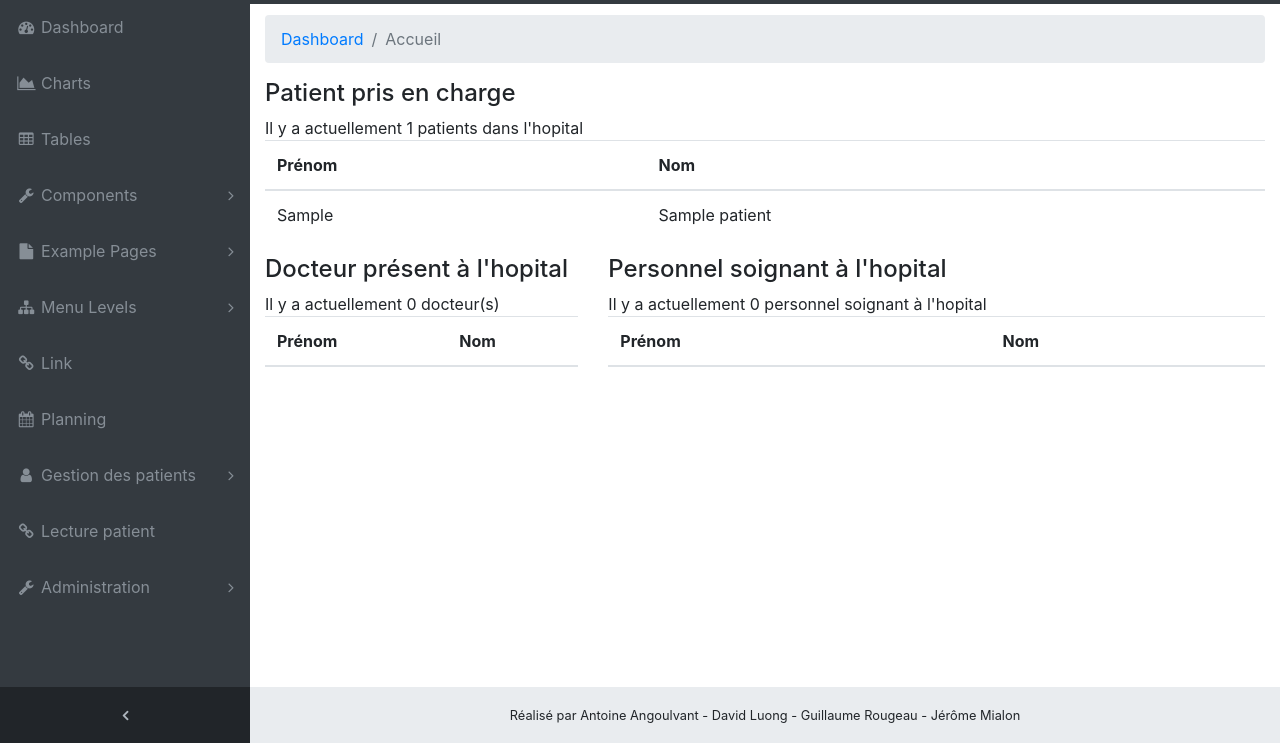
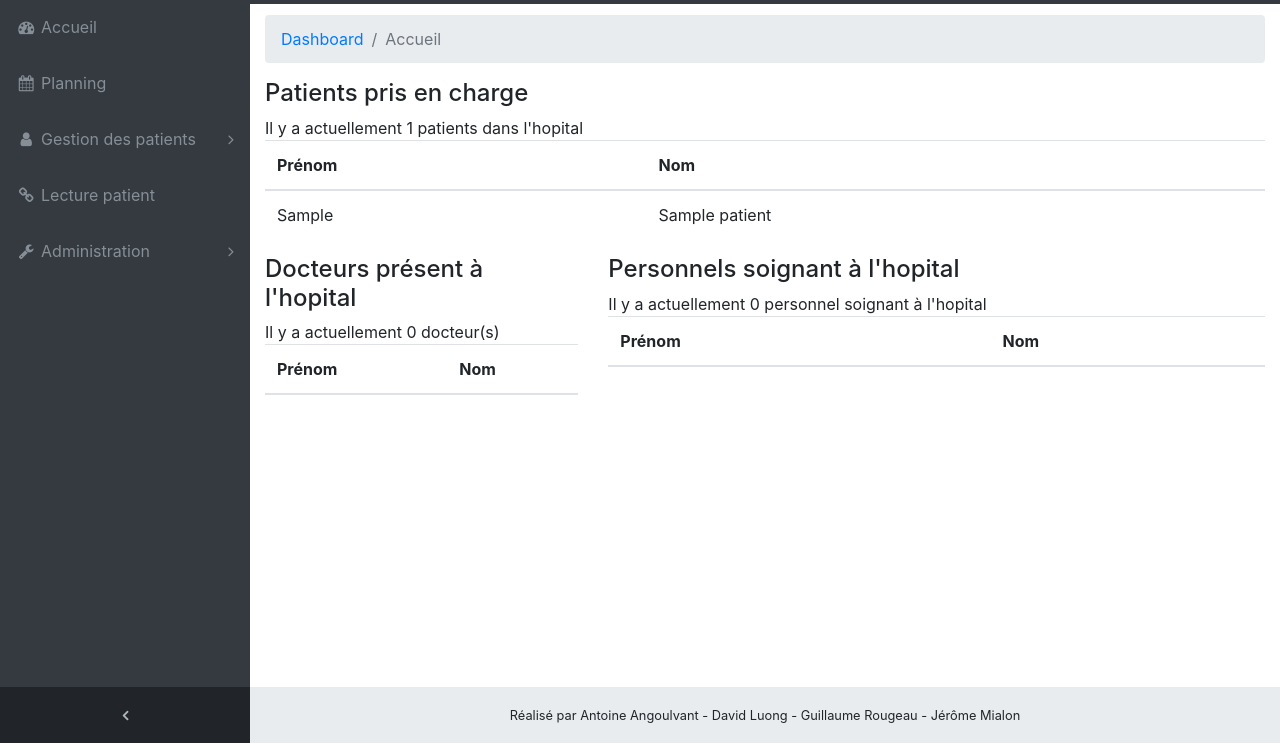
Before and after one commit to antoineangoulvant/MediNurse, a PHP site: page /medinurse/ in a window 1280 px wide. Shown: the part 57-800 px from the top of the page. Run offline with PHP 8.4, Linux system fonts and the light colour scheme; the visitor is signed in with stand-in values (Sample User, id 1); tables that the repository leaves empty or names only in its code hold one stand-in row (values such as "Sample post"); lists and menus that the app fills with data are empty.

Commit message:
Correction de quelques erreurs

```diff
--- a/accueil.php
+++ b/accueil.php
@@ -9,7 +9,7 @@
             <div class="container">
                 <div class="row">
                     <div class="col-12 .col-md-8">
-                        <h4>Patient pris en charge</h4>
+                        <h4>Patients pris en charge</h4>
                         Il y a actuellement <?php echo $donnes['nbPatient']; ?> patients dans l'hopital
                         <table class="table col-6">
                             <thead>
@@ -31,7 +31,7 @@
                     </table>
                 </div>
                     <div class="col-12 col-md-4">
-                        <h4>Docteur présent à l'hopital</h4>
+                        <h4>Docteurs présent à l'hopital</h4>
                         Il y a actuellement <?php echo $doc['nbDocteur']; ?> docteur(s)
                         <table class="table">
                             <thead>
@@ -53,7 +53,7 @@
                     </table>
                     </div>
             <div class="col-12 col-md-8">
-                <h4>Personnel soignant à l'hopital</h4>
+                <h4>Personnels soignant à l'hopital</h4>
                 Il y a actuellement <?php echo $nbAS['nbPS']; ?> personnel soignant à l'hopital
                 <table class="table">
                     <thead>
--- a/gestion_patient/lecture_patient.php
+++ b/gestion_patient/lecture_patient.php
@@ -39,7 +39,7 @@ if (isset($_POST['delete'])) {
         </div>
     </div>
     <form method="post" action="">
-        <div class="col-lg-4">
+        <div class="offset-4 col-4 col-lg-4 offset-4">
             <div class="form-group">
                 <label for="idpat">Identifiant du patient:</label>
                 <input type="number" class="form-control" id="idpatient" placeholder="Saisissez l'identifiant" name="idpatient">
@@ -50,7 +50,7 @@ if (isset($_POST['delete'])) {
     </form>
     <div class="card mb-3">
         <div class="card-header">
-            <i class="fa fa-table"></i>Service à effectuer
+            <i class="fa fa-table"></i> Services à effectuer
         </div>
         <div class="card-body">
         <div class="table-responsive" id="tachetab">
--- a/gestion_patient/liste_patients.php
+++ b/gestion_patient/liste_patients.php
@@ -66,7 +66,7 @@ $rep = $bdd->query('SELECT * FROM patient');
                     echo '<td>'.$libchambre['numero'].'</td>';
 
                     echo '<td>'.'<a href="index.php?page=patient&id='.$donnees['id_patient'].'" class="btn btn-sm btn-info"><span class="glyphicon glyphicon-user"></span> Fiche patient</a>'
-                    .'<a href="index.php?page=infomedicale&id='.$donnees['id_patient'].'" class="btn btn-sm btn-info"><span class="glyphicon glyphicon-user"></span> Information médicale</a>'.'</td>';
+                    .'<a style="margin-left: 15px;" href="index.php?page=infomedicale&id='.$donnees['id_patient'].'" class="btn btn-sm btn-info"><span class="glyphicon glyphicon-user"></span> Informations médicales</a>'.'</td>';
                     echo '<td>'. '<a href="index.php?page=voirliste&id='.$donnees['id_patient'].'" class="btn btn-sm btn-info"><span class="glyphicon glyphicon-user"></span>Voir Liste</a>'.'</td>';
                         //'<button type="button" id="" class="btn btn-primary" data-toggle="modal" data-target="#modalAdd">Ajouter</button>'.
                         //'<button type="button" value="<?php echo $donnees[\'idTache\']; //" class="btn btn-warning modalView" data-toggle="modal" data-target="#modalView">Voir liste</button>';
--- a/navbar.php
+++ b/navbar.php
@@ -9,88 +9,7 @@
             <li class="nav-item" data-toggle="tooltip" data-placement="right" title="Dashboard">
                 <a class="nav-link" href="index.php">
                     <i class="fa fa-fw fa-dashboard"></i>
-                    <span class="nav-link-text">Dashboard</span>
-                </a>
-            </li>
-            <li class="nav-item" data-toggle="tooltip" data-placement="right" title="Charts">
-                <a class="nav-link" href="charts.php">
-                    <i class="fa fa-fw fa-area-chart"></i>
-                    <span class="nav-link-text">Charts</span>
-                </a>
-            </li>
-            <li class="nav-item" data-toggle="tooltip" data-placement="right" title="Tables">
-                <a class="nav-link" href="tables.php">
-                    <i class="fa fa-fw fa-table"></i>
-                    <span class="nav-link-text">Tables</span>
-                </a>
-            </li>
-            <li class="nav-item" data-toggle="tooltip" data-placement="right" title="Components">
-                <a class="nav-link nav-link-collapse collapsed" data-toggle="collapse" href="#collapseComponents" data-parent="#exampleAccordion">
-                    <i class="fa fa-fw fa-wrench"></i>
-                    <span class="nav-link-text">Components</span>
-                </a>
-                <ul class="sidenav-second-level collapse" id="collapseComponents">
-                    <li>
-                        <a href="navbar.php">Navbar</a>
-                    </li>
-                    <li>
-                        <a href="cards.php">Cards</a>
-                    </li>
-                </ul>
-            </li>
-            <li class="nav-item" data-toggle="tooltip" data-placement="right" title="Example Pages">
-                <a class="nav-link nav-link-collapse collapsed" data-toggle="collapse" href="#collapseExamplePages" data-parent="#exampleAccordion">
-                    <i class="fa fa-fw fa-file"></i>
-                    <span class="nav-link-text">Example Pages</span>
-                </a>
-                <ul class="sidenav-second-level collapse" id="collapseExamplePages">
-                    <li><a href="login.php">Login Page</a></li>
-                    <li>
-                        <a href="register.php">Registration Page</a>
-                    </li>
-                    <li>
-                        <a href="forgot-password.php">Forgot Password Page</a>
-                    </li>
-                    <li>
-                        <a href="blank.php">Blank Page</a>
-                    </li>
-                </ul>
-            </li>
-            <li class="nav-item" data-toggle="tooltip" data-placement="right" title="Menu Levels">
-                <a class="nav-link nav-link-collapse collapsed" data-toggle="collapse" href="#collapseMulti" data-parent="#exampleAccordion">
-                    <i class="fa fa-fw fa-sitemap"></i>
-                    <span class="nav-link-text">Menu Levels</span>
-                </a>
-                <ul class="sidenav-second-level collapse" id="collapseMulti">
-                    <li>
-                        <a href="#">Second Level Item</a>
-                    </li>
-                    <li>
-                        <a href="#">Second Level Item</a>
-                    </li>
-                    <li>
-                        <a href="#">Second Level Item</a>
-                    </li>
-                    <li>
-                        <a class="nav-link-collapse collapsed" data-toggle="collapse" href="#collapseMulti2">Third Level</a>
-                        <ul class="sidenav-third-level collapse" id="collapseMulti2">
-                            <li>
-                                <a href="#">Third Level Item</a>
-                            </li>
-                            <li>
-                                <a href="#">Third Level Item</a>
-                            </li>
-                            <li>
-                                <a href="#">Third Level Item</a>
-                            </li>
-                        </ul>
-                    </li>
-                </ul>
-            </li>
-            <li class="nav-item" data-toggle="tooltip" data-placement="right" title="Link">
-                <a class="nav-link" href="#">
-                    <i class="fa fa-fw fa-link"></i>
-                    <span class="nav-link-text">Link</span>
+                    <span class="nav-link-text">Accueil</span>
                 </a>
             </li>
 
@@ -160,6 +79,8 @@
                 </a>
             </li>
         </ul>
+
+
         <ul class="navbar-nav ml-auto">
             <li class="nav-item dropdown">
                 <a class="nav-link dropdown-toggle mr-lg-2" id="messagesDropdown" href="#" data-toggle="dropdown" aria-haspopup="true" aria-expanded="false">
```
Also changed, not shown: planning.php (+7 -6 lines).
